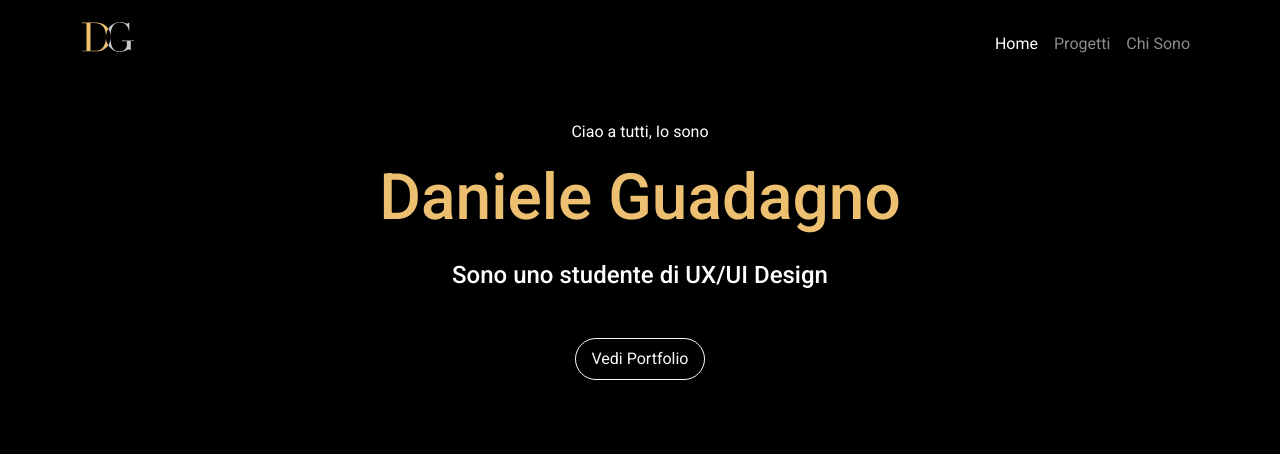
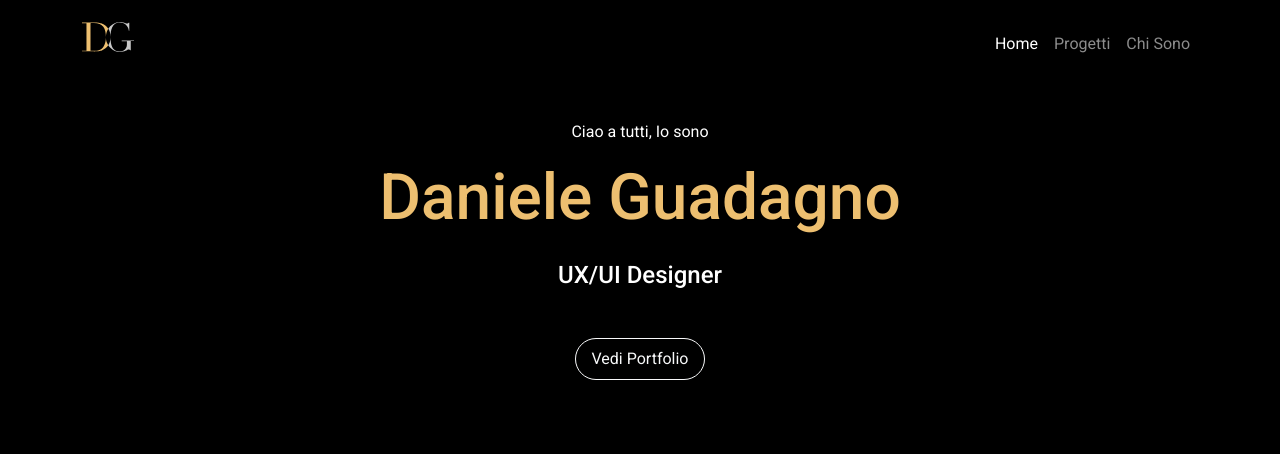
Before and after one commit to danieleguadagno/danieleguadagno, a plain HTML site: page index.html in a window 1280 px wide. Shown: the top 454 px of the page. Drawn offline with nearby package versions, Linux system fonts and the light colour scheme.

Commit message:
modificata home page

```diff
--- a/index.html
+++ b/index.html
@@ -48,7 +48,7 @@
   <main>
     <p class="text-white text-center font-weight-light mt-5">Ciao a tutti, Io sono</p>
     <p class=" h1 text-center font-weight-bold">Daniele Guadagno</p>
-    <p class="text-white text-center h6 font-weight-normal mt-4">Sono uno studente di UX/UI Design</p>
+    <p class="text-white text-center h6 font-weight-normal mt-4">UX/UI Designer</p>
     <div class="text-center mt-5 mb-5"><a href="progetti/" class="btn btn-outline-light btn-md px-3 py-2 ">Vedi Portfolio</a></div>
   </main>
 
```
